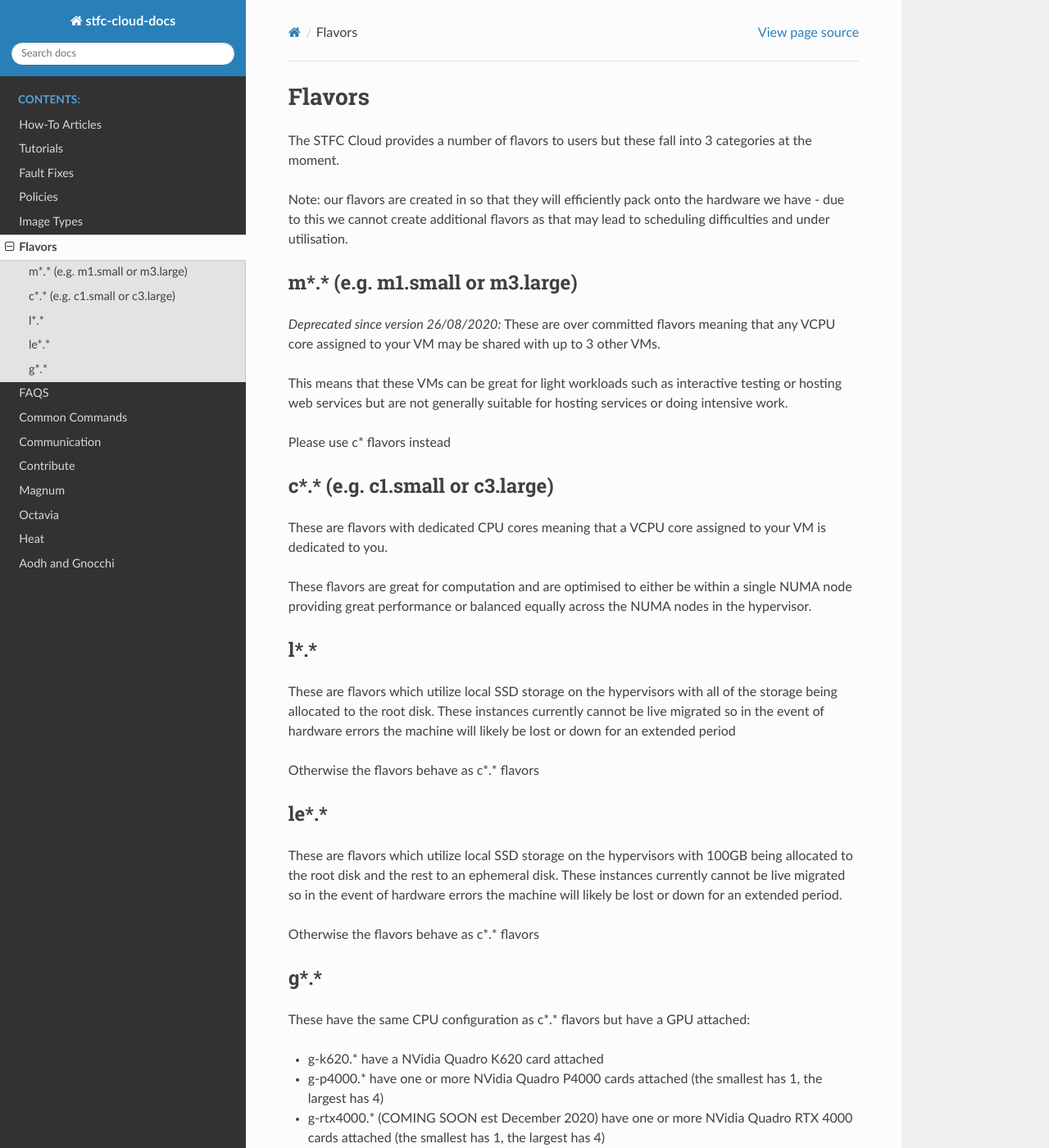
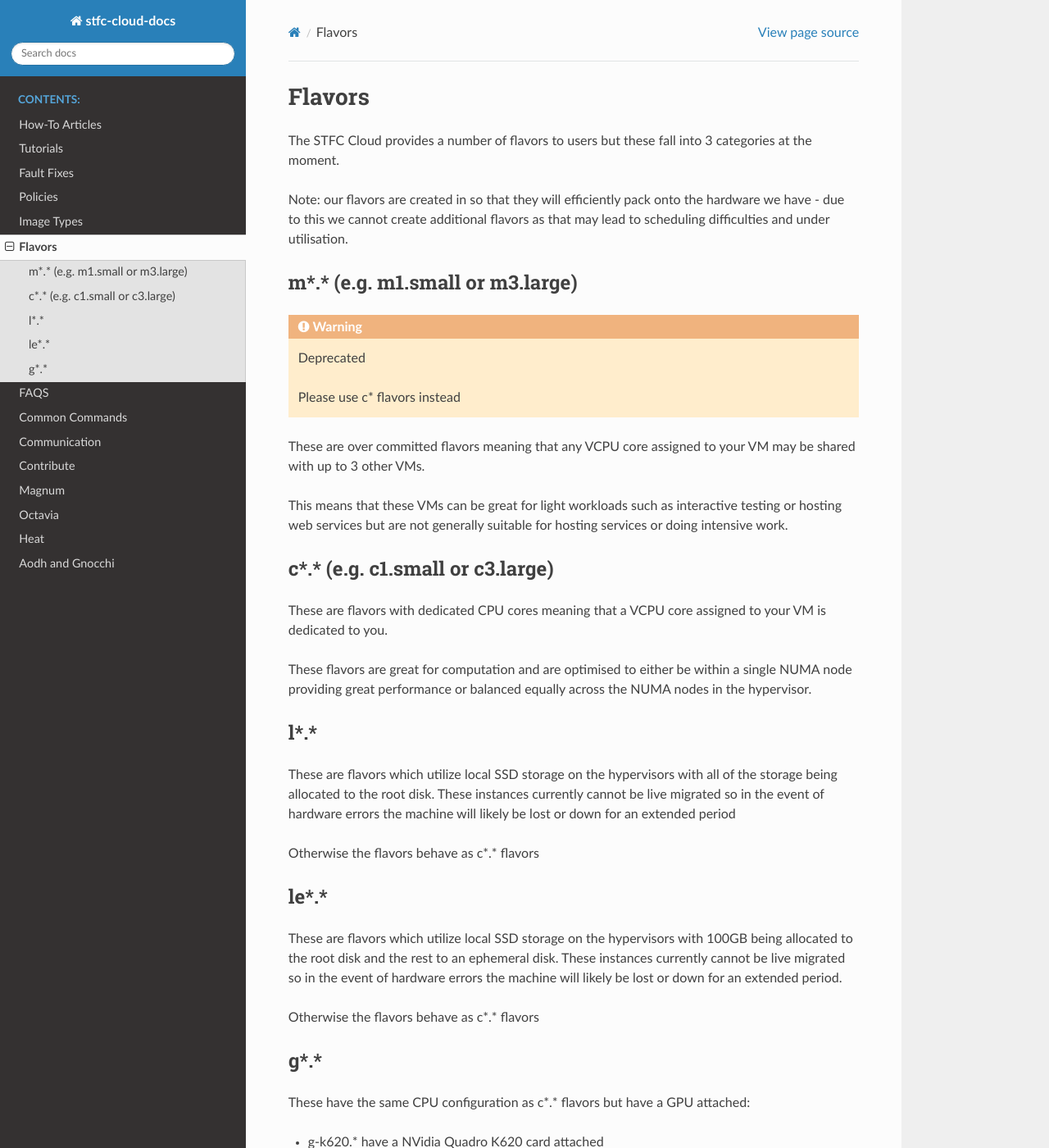
Before and after one commit to stfc/cloud-docs, a Sphinx documentation site: the page built from source/Flavors.rst, in a window 1280 px wide and 1400 px high. Shown: the whole window at 82% size. Built offline with Sphinx 7.4.7 and the Read the Docs theme 2.0.0, drawn with Linux system fonts in a browser that asks for light colours; some of the changed text lies outside the part shown.

Commit message:
Change deprecated to warning tag in flavors
Changes deprecated to warning, whilst Sphinx correctly emits
class=deprecated for the <p> tag in the HTML, read the docs does not
have CSS for it. So instead use a warning tag (which it does have) for a
nice big shiny box.

This also includes a tweak for the copyright to automatically update
each year when we push updates, as it was previously 2018

```diff
--- a/source/Flavors.rst
+++ b/source/Flavors.rst
@@ -9,13 +9,13 @@ Note: our flavors are created in so that they will efficiently pack onto the har
 ################################
 m*.* (e.g. m1.small or m3.large)
 ################################
-.. deprecated:: 26/08/2020
-
-    These are over committed flavors meaning that any VCPU core assigned to your VM may be shared with up to 3 other VMs.
-
-    This means that these VMs can be great for light workloads such as interactive testing or hosting web services but are not generally suitable for hosting services or doing intensive work.
+.. Warning:: Deprecated
 
     Please use c* flavors instead
+
+These are over committed flavors meaning that any VCPU core assigned to your VM may be shared with up to 3 other VMs.
+
+This means that these VMs can be great for light workloads such as interactive testing or hosting web services but are not generally suitable for hosting services or doing intensive work.
 
 
 ################################
--- a/source/conf.py
+++ b/source/conf.py
@@ -18,9 +18,9 @@
 
 
 # -- Project information -----------------------------------------------------
-
+import datetime
 project = 'stfc-cloud-docs'
-copyright = '2018, CloudTeam'
+copyright = f'{str(datetime.date.today().year)}, CloudTeam'
 author = 'CloudTeam'
 
 # The short X.Y version
```
